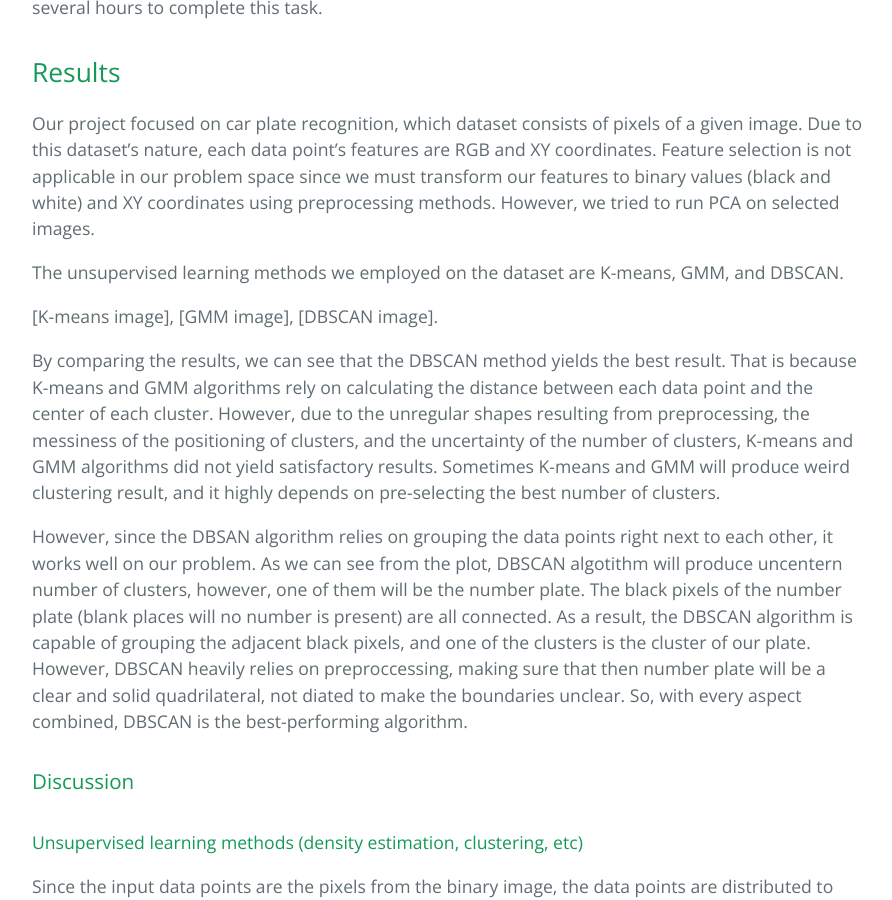
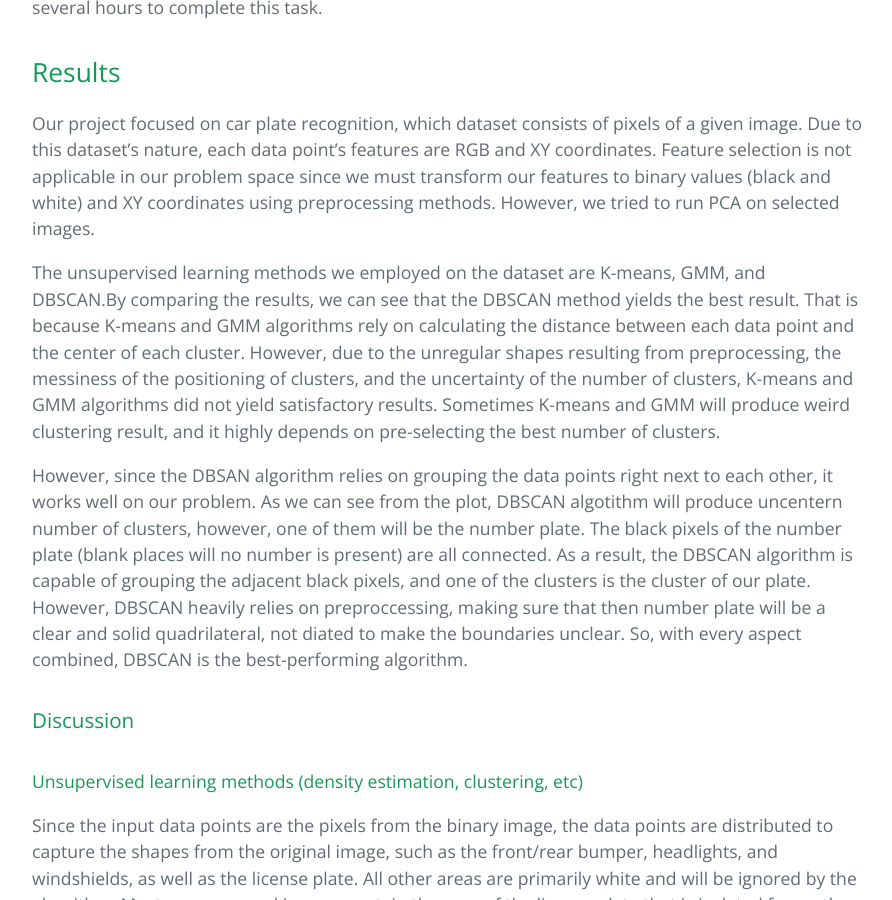
Before and after one commit to aaronwork1205/Smart-Parking-Lot-Revolution, a Jekyll site: the page built from index.md, in a window 1280 px wide and 900 px high, scrolled down 2937 px. Shown: the whole window, without its empty margins (192-1084 px from the left). Built offline with Jekyll 4.4.1, drawn with Linux system fonts in a browser that asks for light colours; our own code applies the rules of GitHub Pages for plain Markdown files; the repository's description, which GitHub fills in, is left out.

Commit message:
Update index.md

```diff
--- a/index.md
+++ b/index.md
@@ -29,11 +29,7 @@ The vehicle plate number recognition system is still limited and has low efficie
 
 Our project focused on car plate recognition, which dataset consists of pixels of a given image. Due to this dataset's nature, each data point's features are RGB and XY coordinates. Feature selection is not applicable in our problem space since we must transform our features to binary values (black and white) and XY coordinates using preprocessing methods. However, we tried to run PCA on selected images.
 
-The unsupervised learning methods we employed on the dataset are K-means, GMM, and DBSCAN.
-
-[K-means image], [GMM image], [DBSCAN image].
-
-By comparing the results, we can see that the DBSCAN method yields the best result. That is because K-means and GMM algorithms rely on calculating the distance between each data point and the center of each cluster. However, due to the unregular shapes resulting from preprocessing, the messiness of the positioning of clusters, and the uncertainty of the number of clusters, K-means and GMM algorithms did not yield satisfactory results. Sometimes K-means and GMM will produce weird clustering result, and it highly depends on pre-selecting the best number of clusters.
+The unsupervised learning methods we employed on the dataset are K-means, GMM, and DBSCAN.By comparing the results, we can see that the DBSCAN method yields the best result. That is because K-means and GMM algorithms rely on calculating the distance between each data point and the center of each cluster. However, due to the unregular shapes resulting from preprocessing, the messiness of the positioning of clusters, and the uncertainty of the number of clusters, K-means and GMM algorithms did not yield satisfactory results. Sometimes K-means and GMM will produce weird clustering result, and it highly depends on pre-selecting the best number of clusters.
 
 However, since the DBSAN algorithm relies on grouping the data points right next to each other, it works well on our problem. As we can see from the plot, DBSCAN algotithm will produce uncentern number of clusters, however, one of them will be the number plate. The black pixels of the number plate (blank places will no number is present) are all connected. As a result, the DBSCAN algorithm is capable of grouping the adjacent black pixels, and one of the clusters is the cluster of our plate. However, DBSCAN heavily relies on preproccessing, making sure that then number plate will be a clear and solid quadrilateral, not diated to make the boundaries unclear. So, with every aspect combined, DBSCAN is the best-performing algorithm.
 
```
